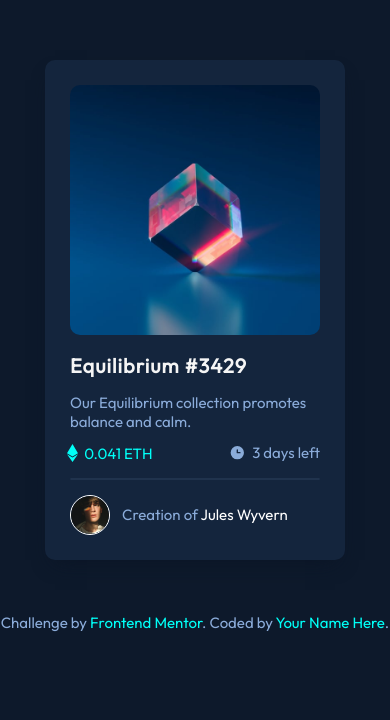
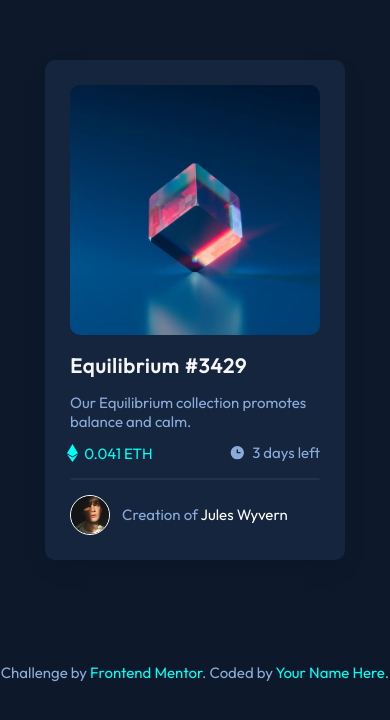
Before and after one commit to Krishna698-web/Cryptocard, a plain HTML site: page index.html in a window 390 px wide. Shown: the part 112-832 px from the top of the page. Drawn offline with Linux system fonts and the light colour scheme.

Commit message:
Update index.html

```diff
--- a/index.html
+++ b/index.html
@@ -118,6 +118,15 @@
       color: #00FFF7;
       text-decoration: none;
     }
+
+     @media (min-width: 375px) and (max-width: 750px) {
+      body{
+        height: 110vh;
+      }
+      .attribution {
+        bottom: 5rem;
+      }
+    }
   </style>
 </head>
 
```
